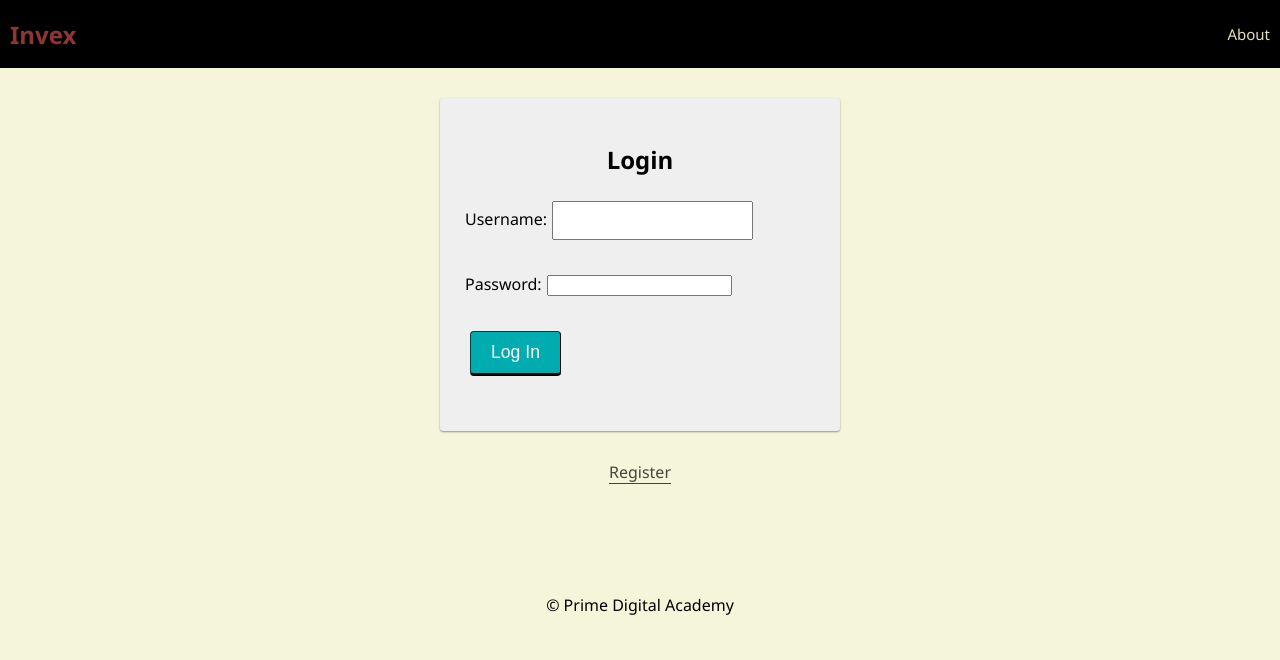
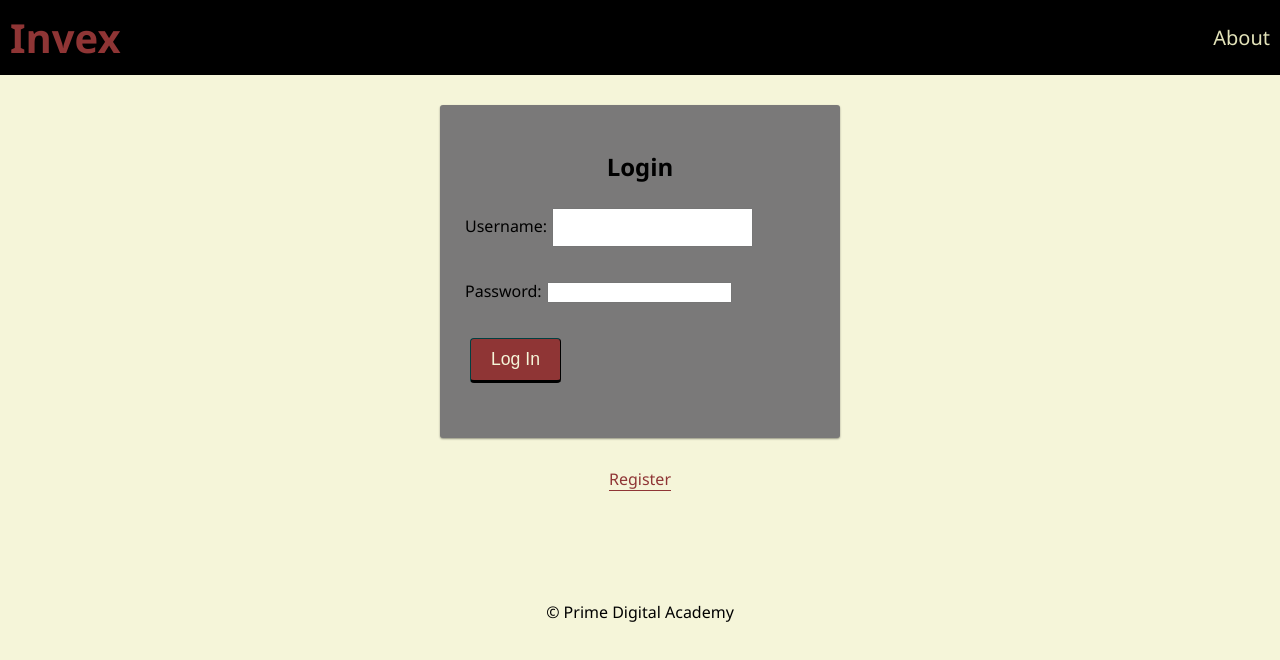
Before and after one commit to nickolascunningham/invex-solo, a React (Create React App) app: page /info in a window 1280 px wide. Shown: the top 660 px of the page. Built offline with nearby package versions, Linux system fonts and the light colour scheme; no server answers.

Commit message:
log in form styling and more

```diff
--- a/src/components/App/App.css
+++ b/src/components/App/App.css
@@ -33,8 +33,8 @@ Button
   border-color: #014041;
   border-width: 1px 1px 3px;
   border-radius: 4px;
-  background-color: #00acb0;
-  color: #f8f8f8;
+  background-color: rgb(143, 53, 53);;
+  color: rgb(245, 245, 217);
   font-size: 1.1rem;
   outline: 0;
   cursor: pointer;
@@ -64,11 +64,11 @@ Button
 .btn_asLink {
   padding: 0;
   border-width: 0;
-  border-bottom: 1px solid #444;
+  border-bottom: 1px solid rgb(143, 53, 53);;
   border-radius: 0;
   background: none;
   font: inherit;
-  color: #444;
+  color: rgb(143, 53, 53);;
 }
 
 .btn_asLink:hover {
@@ -86,7 +86,7 @@ Alert
   padding: 15px 10px;
   margin: 15px 0;
   border: 2px solid #e01616;
-  background-color: #efefef;
+  background-color: rgb(122, 121, 121);
   border-radius: 3px;
   color: #e01616;
   font-size: 0.8rem;
@@ -102,7 +102,7 @@ Form Treatment
   max-width: 100%;
   padding: 25px;
   margin: 0 auto 20px;
-  background-color: #efefef;
+  background-color: rgb(122, 121, 121);
   border-radius: 3px;
   box-shadow: 0 1px 2px rgb(0, 0, 0, 0.4);
 }
--- a/src/components/Nav/Nav.css
+++ b/src/components/Nav/Nav.css
@@ -14,7 +14,7 @@
 }
 
 .nav-title {
-  font-size: 24px;
+  font-size: 40px;
   font-weight: 700;
   color:rgb(143, 53, 53);
   padding-left: 10px;
@@ -28,7 +28,7 @@
   text-align: center;
   padding: 24px 10px;
   text-decoration: none;
-  font-size: 15px;
+  font-size: 20px;
 
   /* these last two make the logout button in
   the nav bar look like another link */
--- a/src/components/UserPage/UserPage.css
+++ b/src/components/UserPage/UserPage.css
@@ -1,10 +1,10 @@
 .category {
-    background: lightgray;
-    padding: 30px;
+    background: rgb(163, 160, 160);
+    padding: 15px;
     margin-bottom: 10px;
     text-align: center;
     font-size: 1.3rem;
 }
 .category:hover{
-    background: darkgray;
+    background: rgb(122, 121, 121);
 }
```
